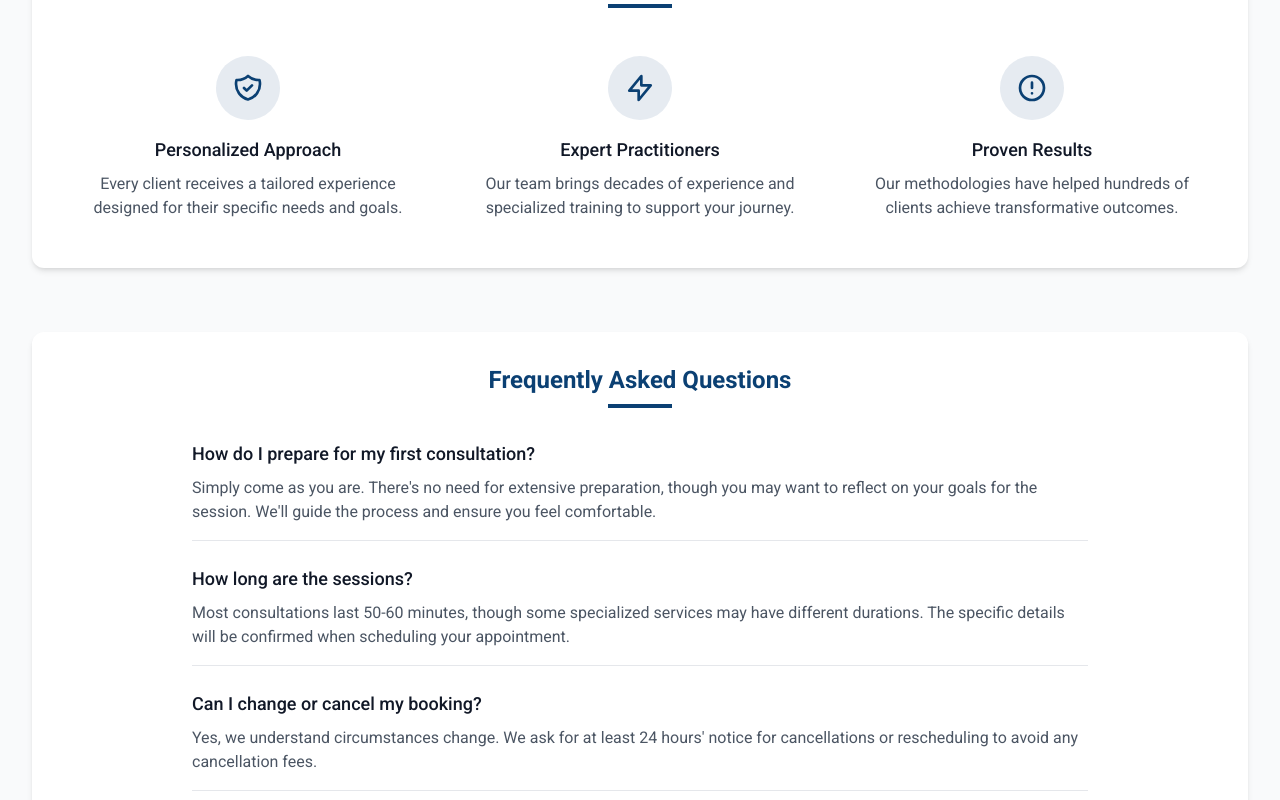
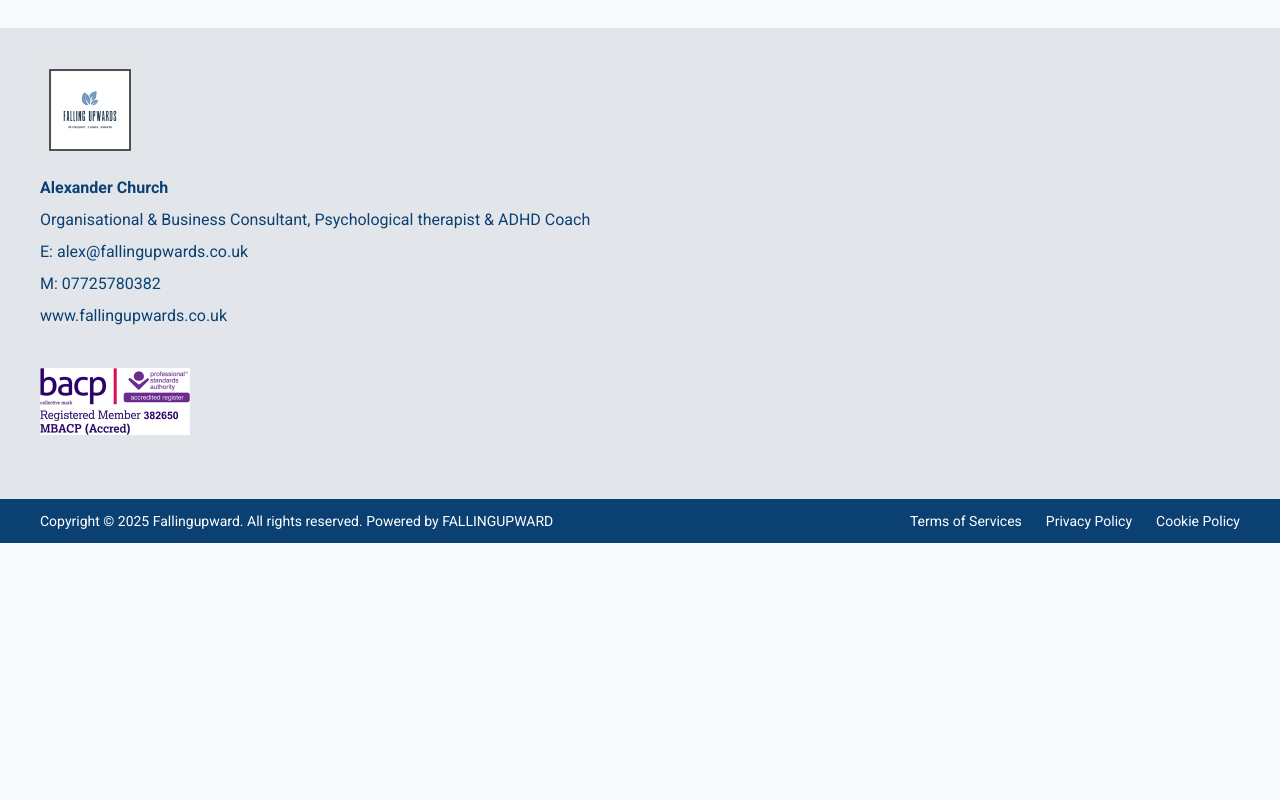
Before and after one commit to Abdullah-Shahbaz-Dude/falling-upward, a Next.js app: page /book in a window 1280 px wide. Shown: the part 1940-2740 px from the top of the page. After the commit the page ends 2483 px from the top, so only its background shows below. Built offline with nearby package versions, Linux system fonts and the light colour scheme.

Commit message:
alex pic

```diff
--- a/src/app/book/page.tsx
+++ b/src/app/book/page.tsx
@@ -144,142 +144,6 @@ function BookPageContent() {
             </div>
           ))}
         </div>
-
-        {/* Why Choose Us */}
-        <div className="bg-white rounded-xl shadow-md p-8 mb-16">
-          <div className="text-center mb-8">
-            <h2 className="text-2xl font-bold text-[#0B4073] mb-2">
-              Why Choose Falling Upward
-            </h2>
-            <div className="w-16 h-1 bg-[#0B4073] mx-auto mb-4"></div>
-          </div>
-
-          <div className="grid grid-cols-1 md:grid-cols-3 gap-6">
-            <div className="text-center p-4">
-              <div className="bg-[#0B4073]/10 p-4 rounded-full w-16 h-16 flex items-center justify-center mx-auto mb-4">
-                <svg
-                  xmlns="http://www.w3.org/2000/svg"
-                  fill="none"
-                  viewBox="0 0 24 24"
-                  stroke="#0B4073"
-                  className="w-8 h-8"
-                >
-                  <path
-                    strokeLinecap="round"
-                    strokeLinejoin="round"
-                    strokeWidth={2}
-                    d="M9 12l2 2 4-4m5.618-4.016A11.955 11.955 0 0112 2.944a11.955 11.955 0 01-8.618 3.04A12.02 12.02 0 003 9c0 5.591 3.824 10.29 9 11.622 5.176-1.332 9-6.03 9-11.622 0-1.042-.133-2.052-.382-3.016z"
-                  />
-                </svg>
-              </div>
-              <h3 className="text-lg font-medium text-gray-900 mb-2">
-                Personalized Approach
-              </h3>
-              <p className="text-gray-600">
-                Every client receives a tailored experience designed for their
-                specific needs and goals.
-              </p>
-            </div>
-
-            <div className="text-center p-4">
-              <div className="bg-[#0B4073]/10 p-4 rounded-full w-16 h-16 flex items-center justify-center mx-auto mb-4">
-                <svg
-                  xmlns="http://www.w3.org/2000/svg"
-                  fill="none"
-                  viewBox="0 0 24 24"
-                  stroke="#0B4073"
-                  className="w-8 h-8"
-                >
-                  <path
-                    strokeLinecap="round"
-                    strokeLinejoin="round"
-                    strokeWidth={2}
-                    d="M13 10V3L4 14h7v7l9-11h-7z"
-                  />
-                </svg>
-              </div>
-              <h3 className="text-lg font-medium text-gray-900 mb-2">
-                Expert Practitioners
-              </h3>
-              <p className="text-gray-600">
-                Our team brings decades of experience and specialized training
-                to support your journey.
-              </p>
-            </div>
-
-            <div className="text-center p-4">
-              <div className="bg-[#0B4073]/10 p-4 rounded-full w-16 h-16 flex items-center justify-center mx-auto mb-4">
-                <svg
-                  xmlns="http://www.w3.org/2000/svg"
-                  fill="none"
-                  viewBox="0 0 24 24"
-                  stroke="#0B4073"
-                  className="w-8 h-8"
-                >
-                  <path
-                    strokeLinecap="round"
-                    strokeLinejoin="round"
-                    strokeWidth={2}
-                    d="M12 8v4m0 4h.01M21 12a9 9 0 11-18 0 9 9 0 0118 0z"
-                  />
-                </svg>
-              </div>
-              <h3 className="text-lg font-medium text-gray-900 mb-2">
-                Proven Results
-              </h3>
-              <p className="text-gray-600">
-                Our methodologies have helped hundreds of clients achieve
-                transformative outcomes.
-              </p>
-            </div>
-          </div>
-        </div>
-
-        {/* FAQ Section */}
-        <div className="bg-white rounded-xl shadow-md p-8">
-          <div className="text-center mb-8">
-            <h2 className="text-2xl font-bold text-[#0B4073] mb-2">
-              Frequently Asked Questions
-            </h2>
-            <div className="w-16 h-1 bg-[#0B4073] mx-auto mb-4"></div>
-          </div>
-
-          <div className="space-y-6 max-w-4xl mx-auto">
-            <div className="border-b border-gray-200 pb-4">
-              <h3 className="text-lg font-medium text-gray-900 mb-2">
-                How do I prepare for my first consultation?
-              </h3>
-              <p className="text-gray-600">
-                Simply come as you are. There's no need for extensive
-                preparation, though you may want to reflect on your goals for
-                the session. We'll guide the process and ensure you feel
-                comfortable.
-              </p>
-            </div>
-
-            <div className="border-b border-gray-200 pb-4">
-              <h3 className="text-lg font-medium text-gray-900 mb-2">
-                How long are the sessions?
-              </h3>
-              <p className="text-gray-600">
-                Most consultations last 50-60 minutes, though some specialized
-                services may have different durations. The specific details will
-                be confirmed when scheduling your appointment.
-              </p>
-            </div>
-
-            <div className="border-b border-gray-200 pb-4">
-              <h3 className="text-lg font-medium text-gray-900 mb-2">
-                Can I change or cancel my booking?
-              </h3>
-              <p className="text-gray-600">
-                Yes, we understand circumstances change. We ask for at least 24
-                hours' notice for cancellations or rescheduling to avoid any
-                cancellation fees.
-              </p>
-            </div>
-          </div>
-        </div>
       </div>
     </div>
   );
```
